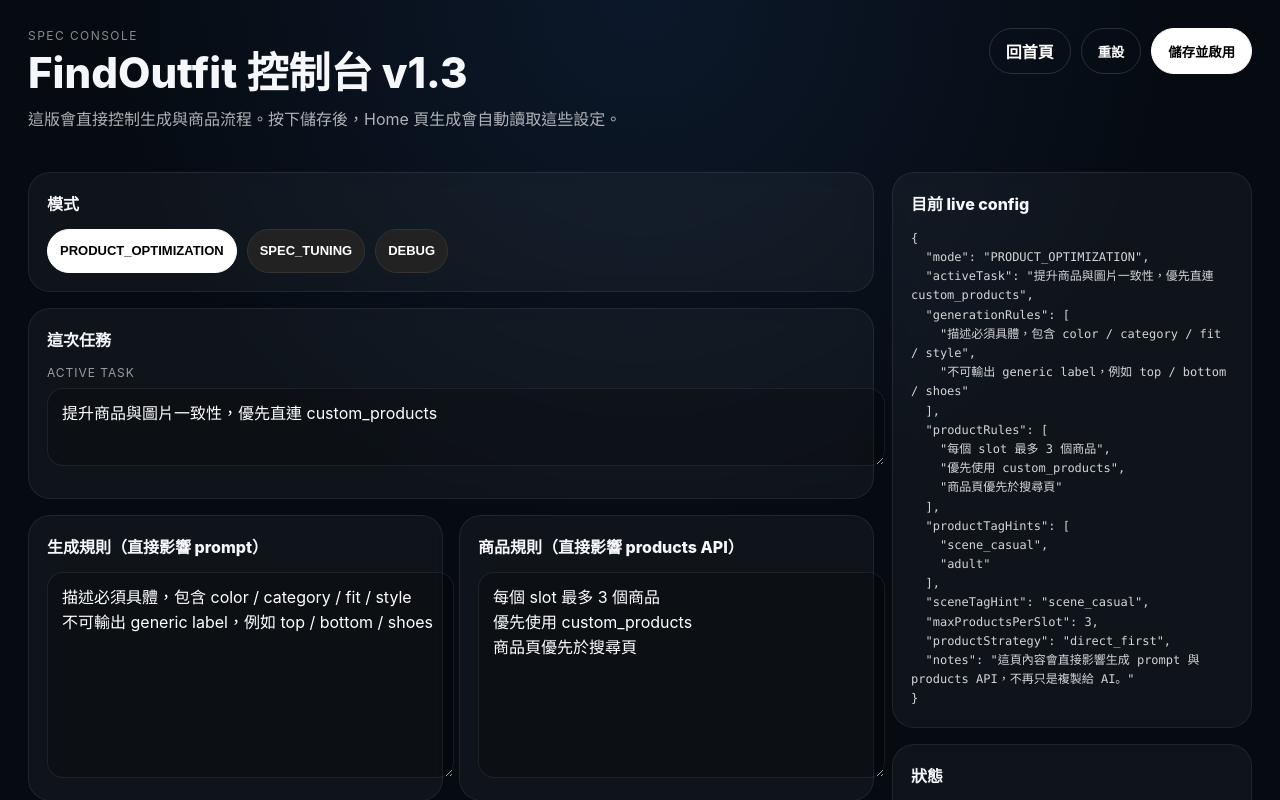
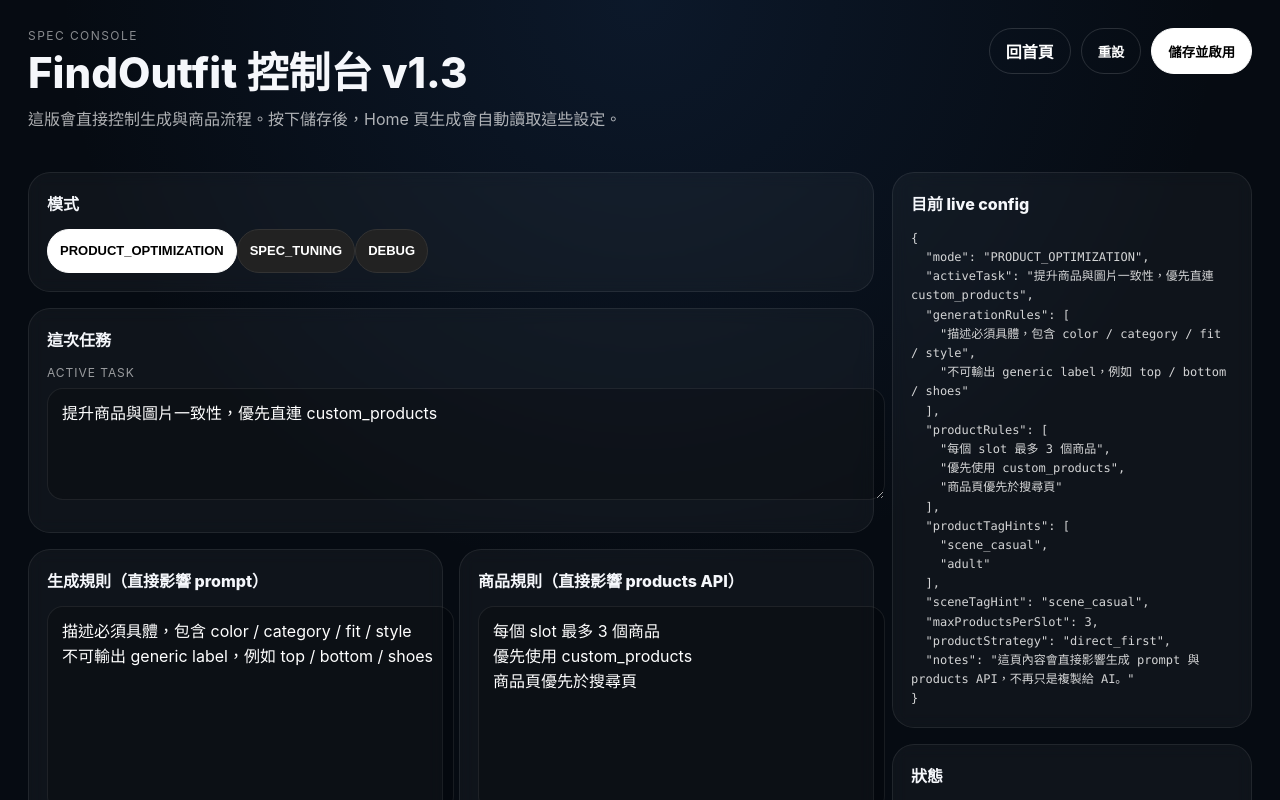
Before and after one commit to howeasyshare-glitch/simon, a Next.js app: page /spec-console in a window 1280 px wide. Shown: the top 800 px of the page. Built offline with nearby package versions, Linux system fonts and the light colour scheme.

Commit message:
Update page.module.css

```diff
--- a/app/page.module.css
+++ b/app/page.module.css
@@ -1228,7 +1228,7 @@
 }
 
 
-/* ===== Spec Console v1.3 ===== */
+/* ===== Spec Console v2 ===== */
 
 .specTopbar {
   max-width: 1320px;
@@ -1306,12 +1306,6 @@
   margin-bottom: 14px;
 }
 
-.specModeRow {
-  display: flex;
-  gap: 10px;
-  flex-wrap: wrap;
-}
-
 .specField {
   display: grid;
   gap: 8px;
@@ -1338,7 +1332,7 @@
 }
 
 .specTextarea {
-  min-height: 52px;
+  min-height: 86px;
 }
 
 .specTextareaTall {
@@ -1383,6 +1377,27 @@
   border-bottom: 0;
 }
 
+.specInfoBox {
+  margin-top: 14px;
+  border-radius: 16px;
+  padding: 14px;
+  background: rgba(0, 0, 0, 0.18);
+  border: 1px solid rgba(255,255,255,0.06);
+}
+
+.specInfoTitle {
+  font-size: 13px;
+  font-weight: 700;
+  margin-bottom: 8px;
+}
+
+.specList {
+  margin: 0;
+  padding-left: 18px;
+  color: rgba(255,255,255,0.78);
+  line-height: 1.7;
+}
+
 @media (max-width: 1080px) {
   .specGrid {
     grid-template-columns: 1fr;
```
